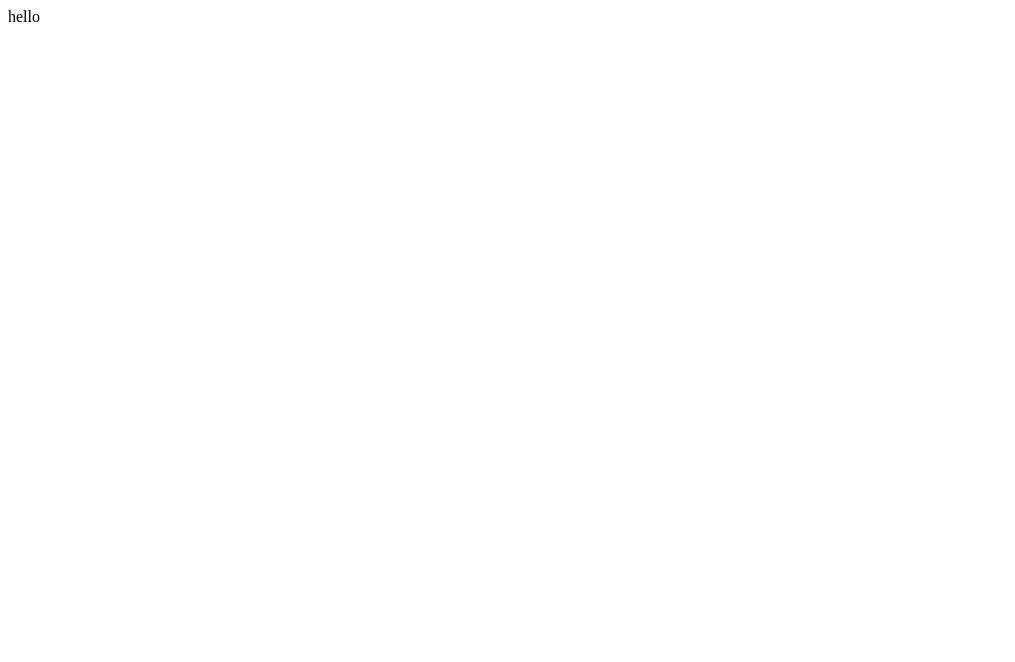
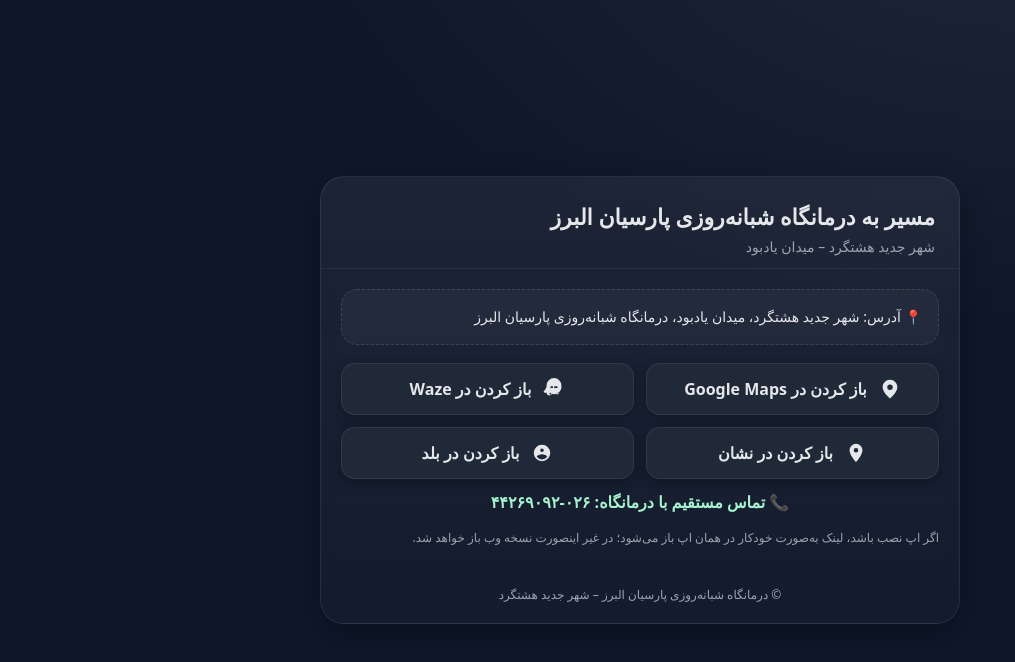
Before and after one commit to mortezacha/parsian_alborz_social_media_links, a plain HTML site: page index.html in a window 1280 px wide. Shown: the whole page, without its empty margins (0-1015 px from the left). Drawn offline with Linux system fonts and the light colour scheme.

Commit message:
simple html to relocate to clinic

```diff
--- a/index.html
+++ b/index.html
@@ -1 +1,68 @@
-hello
+<!DOCTYPE html><html lang="fa" dir="rtl">
+<head>
+  <meta charset="utf-8" />
+  <meta name="viewport" content="width=device-width, initial-scale=1" />
+  <title>مسیر یابی به درمانگاه پارسیان البرز</title>
+  <meta name="description" content="انتخاب نرم‌افزار نقشه برای مسیر‌یابی به درمانگاه شبانه‌روزی پارسیان البرز در شهر جدید هشتگرد" />
+  <style>
+    :root{--bg:#0f172a;--card:#111827;--text:#e5e7eb;--muted:#9ca3af;--accent:#22c55e;--btn:#1f2937;--btnHover:#374151}
+    *{box-sizing:border-box}
+    body{margin:0;font-family:ui-rounded, system-ui, -apple-system, Segoe UI, Roboto, "Noto Sans", "IRANSans", Arial, sans-serif;background:radial-gradient(1200px 800px at 80% -20%, #1f2937 0%, #0f172a 60%),var(--bg);color:var(--text);display:flex;min-height:100svh;align-items:center;justify-content:center;padding:24px}
+    .wrap{width:100%;max-width:640px;background:linear-gradient(180deg, rgba(255,255,255,.06), rgba(255,255,255,.02));border:1px solid rgba(255,255,255,.08);backdrop-filter: blur(6px);border-radius:24px;box-shadow:0 10px 30px rgba(0,0,0,.3);overflow:hidden}
+    header{padding:24px 24px 12px;border-bottom:1px solid rgba(255,255,255,.06)}
+    .title{font-size:22px;margin:0 0 6px}
+    .subtitle{margin:0;color:var(--muted);font-size:14px}
+    .content{padding:20px}.address{background:rgba(255,255,255,.04);border:1px dashed rgba(255,255,255,.12);border-radius:16px;padding:14px 16px;margin-bottom:18px;font-size:14px;line-height:1.9}
+
+.grid{display:grid;grid-template-columns:1fr;gap:12px}
+@media (min-width:520px){.grid{grid-template-columns:1fr 1fr}}
+
+.btn{display:flex;align-items:center;gap:12px;justify-content:center;padding:14px 16px;border-radius:14px;background:var(--btn);border:1px solid rgba(255,255,255,.08);text-decoration:none;color:var(--text);font-weight:700;transition:.2s ease;box-shadow:0 4px 12px rgba(0,0,0,.25)}
+.btn:hover{background:var(--btnHover);transform:translateY(-1px)}
+.icon{width:22px;height:22px;display:inline-block}
+
+.note{margin-top:16px;color:var(--muted);font-size:12px}
+footer{padding:8px 16px 20px;text-align:center;font-size:12px;color:var(--muted)}
+.call{margin-top:12px;display:block;text-align:center;color:#a7f3d0;text-decoration:none;font-weight:700}
+
+  </style>
+</head>
+<body>
+  <main class="wrap">
+    <header>
+      <h1 class="title">مسیر به درمانگاه شبانه‌روزی پارسیان البرز</h1>
+      <p class="subtitle">شهر جدید هشتگرد – میدان یادبود</p>
+    </header>
+    <section class="content">
+      <div class="address">📍 آدرس: شهر جدید هشتگرد، میدان یادبود، درمانگاه شبانه‌روزی پارسیان البرز</div>
+      <div class="grid">
+        <!-- Google Maps -->
+        <a class="btn" href="https://maps.app.goo.gl/a4DcQW8ziQJA2erv9" target="_blank" rel="noopener">
+          <svg class="icon" viewBox="0 0 24 24" fill="currentColor" aria-hidden="true"><path d="M12 2C7.59 2 4 5.59 4 10c0 5.25 7.02 11.53 7.32 11.79.39.33.97.33 1.36 0C12.98 21.53 20 15.25 20 10c0-4.41-3.59-8-8-8Zm0 11a3 3 0 1 1 0-6 3 3 0 0 1 0 6Z"/></svg>
+          باز کردن در Google Maps
+        </a>
+        <!-- Waze (جستجوی متنی؛ اپ نصب باشد باز می‌شود) -->
+        <a class="btn" href="https://waze.com/ul?q=%D8%AF%D8%B1%D9%85%D8%A7%D9%86%DA%AF%D8%A7%D9%87%20%D8%B4%D8%A8%D8%A7%D9%86%D9%87%E2%80%8C%D8%B1%D9%88%D8%B2%DB%8C%20%D9%BE%D8%A7%D8%B1%D8%B3%DB%8C%D8%A7%D9%86%20%D8%A7%D9%84%D8%A8%D8%B1%D8%B2%20%D9%85%DB%8C%D8%AF%D8%A7%D9%86%20%DB%8C%D8%A7%D8%AF%D8%A8%D9%88%D8%AF%20%D8%B4%D9%87%D8%B1%20%D8%AC%D8%AF%DB%8C%D8%AF%20%D9%87%D8%B4%D8%AA%DA%AF%D8%B1%D8%AF&navigate=yes" target="_blank" rel="noopener">
+          <svg class="icon" viewBox="0 0 24 24" fill="currentColor" aria-hidden="true"><path d="M20 8a8 8 0 1 0-16 0c0 2.98-1.8 5.2-2.9 6.29a1 1 0 0 0 .7 1.71H4a3 3 0 0 0 3 3 3 3 0 0 0 2.71-1.79A8 8 0 0 0 20 8Zm-4 10a1 1 0 1 1 0-2 1 1 0 0 1 0 2Zm-8 0a1 1 0 1 1 0-2 1 1 0 0 1 0 2Zm5-9h2a1 1 0 1 1 0 2h-2a1 1 0 1 1 0-2Zm-4 0h1a1 1 0 1 1 0 2H9a1 1 0 1 1 0-2Z"/></svg>
+          باز کردن در Waze
+        </a>
+        <!-- Neshan (لینک کوتاه ارسالی شما) -->
+        <a class="btn" href="https://nshn.ir/rbvlsxpxSkas" target="_blank" rel="noopener">
+          <svg class="icon" viewBox="0 0 24 24" fill="currentColor" aria-hidden="true"><path d="M12 2a7 7 0 0 0-7 7c0 5.25 7 13 7 13s7-7.75 7-13a7 7 0 0 0-7-7Zm0 9.5a2.5 2.5 0 1 1 0-5 2.5 2.5 0 0 1 0 5Z"/></svg>
+          باز کردن در نشان
+        </a>
+        <!-- Balad (جستجوی متنی) -->
+        <a class="btn" href="https://balad.ir/search/%D8%AF%D8%B1%D9%85%D8%A7%D9%86%DA%AF%D8%A7%D9%87%20%D8%B4%D8%A8%D8%A7%D9%86%D9%87%E2%80%8C%D8%B1%D9%88%D8%B2%DB%8C%20%D9%BE%D8%A7%D8%B1%D8%B3%DB%8C%D8%A7%D9%86%20%D8%A7%D9%84%D8%A8%D8%B1%D8%B2%20%D9%85%DB%8C%D8%AF%D8%A7%D9%86%20%DB%8C%D8%A7%D8%AF%D8%A8%D9%88%D8%AF%20%D8%B4%D9%87%D8%B1%20%D8%AC%D8%AF%DB%8C%D8%AF%20%D9%87%D8%B4%D8%AA%DA%AF%D8%B1%D8%AF" target="_blank" rel="noopener">
+          <svg class="icon" viewBox="0 0 24 24" fill="currentColor" aria-hidden="true"><path d="M12 3a9 9 0 1 0 9 9A9 9 0 0 0 12 3Zm0 4a2 2 0 1 1-2 2 2 2 0 0 1 2-2Zm0 12a7 7 0 0 1-5.65-2.83c.09-1.87 3.77-2.9 5.65-2.9s5.56 1.03 5.65 2.9A7 7 0 0 1 12 19Z"/></svg>
+          باز کردن در بلد
+        </a>
+      </div>
+      <a class="call" href="tel:+982644269092">📞 تماس مستقیم با درمانگاه: ۰۲۶-۴۴۲۶۹۰۹۲</a>
+      <p class="note">اگر اپ نصب باشد، لینک به‌صورت خودکار در همان اپ باز می‌شود؛ در غیر اینصورت نسخه وب باز خواهد شد.</p>
+    </section>
+    <footer>
+      © درمانگاه شبانه‌روزی پارسیان البرز – شهر جدید هشتگرد
+    </footer>
+  </main>
+</body>
+</html>
```
